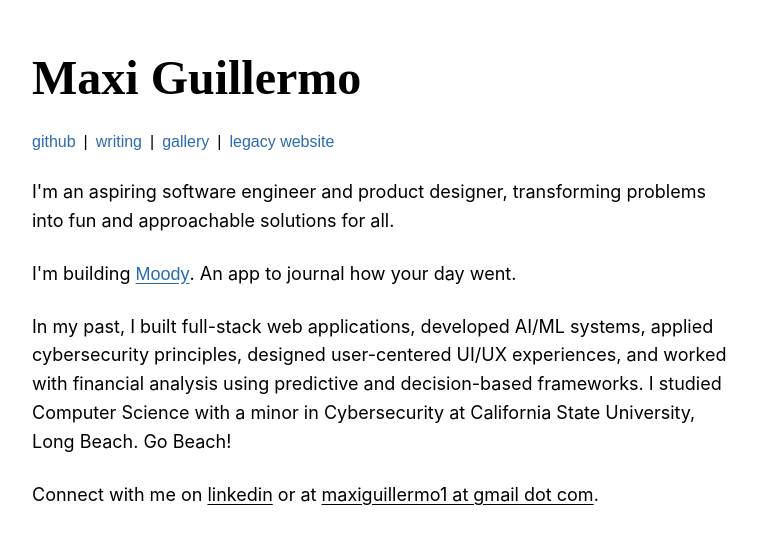
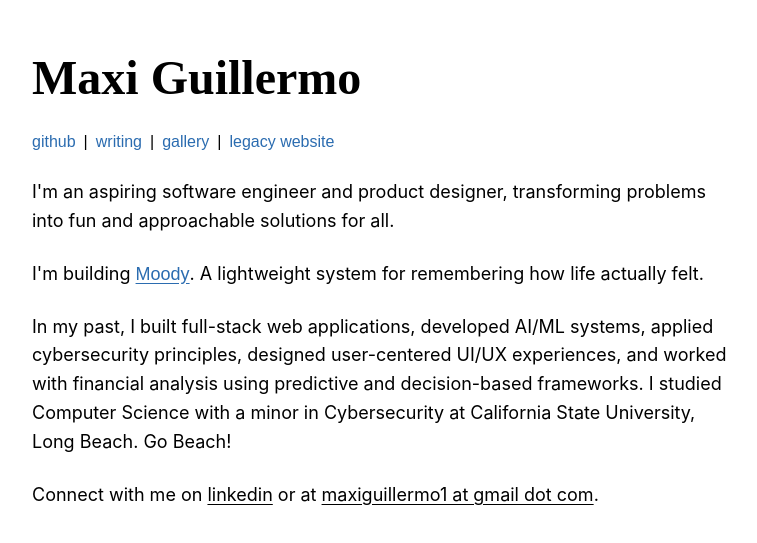
Before and after one commit to maxiguillermo1/maxis-website, a Next.js app: page / in a window 1280 px wide. Shown: the part 121-664 px from the top of the page, without its empty margins (256-1013 px from the left). Built offline with nearby package versions, Linux system fonts and the light colour scheme.

Commit message:
update index

```diff
--- a/pages/index.js
+++ b/pages/index.js
@@ -113,7 +113,7 @@ const Home = () => {
               >
                 Moody
               </Link>
-              . An app to journal how your day went.
+              . A lightweight system for remembering how life actually felt.
             </Text>
 
             <Text
```
